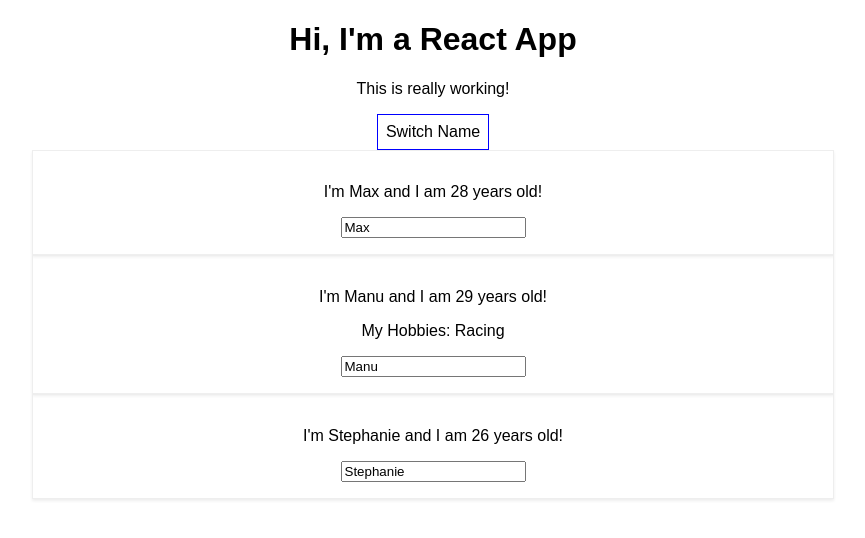
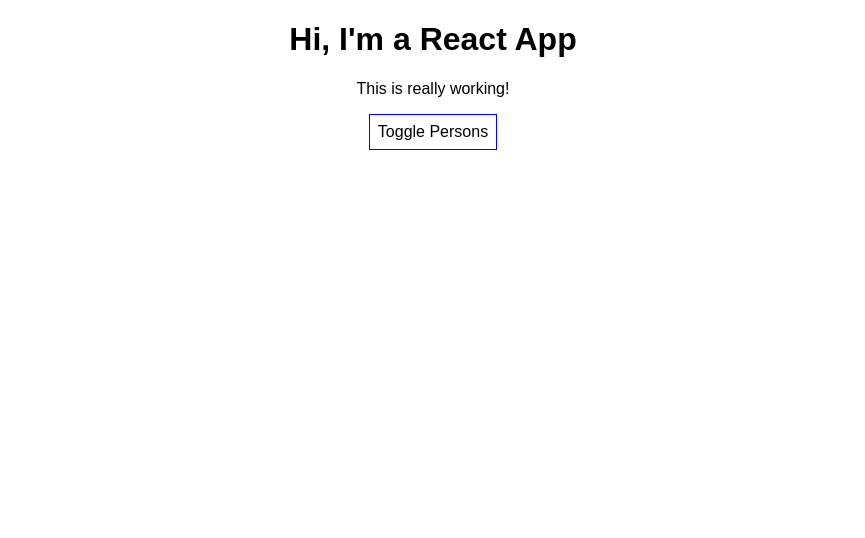
Before and after one commit to egeriicw/react-complete-guide, a React (Create React App) app: page / in a window 1280 px wide. Shown: the top 538 px of the page, without its empty margins (207-1072 px from the left). Built offline with nearby package versions, Linux system fonts and the light colour scheme.

Commit message:
Rendering Content Conditionally

```diff
--- a/src/App.js
+++ b/src/App.js
@@ -9,7 +9,8 @@
       {name: "Manu", age: 29},
       {name: "Stephanie", age: 26}
     ],
-    otherState: "Some other value"
+    otherState: "Some other value",
+    showPersons: false,
   }
 
   switchNameHandler = (newName) => {
@@ -33,6 +34,12 @@
     })
   }
 
+  togglePersonsHandler = () => {
+    const doesShow = this.state.showPersons;
+    this.setState({showPersons: !doesShow});
+  }
+
+
   render() {
     const style = {
       backgroundColor: "white",
@@ -49,7 +56,9 @@
         {/* This method of data binding may be inefficient. */}
         <button
           style={style}
-          onClick={() => this.switchNameHandler("Maxamillion")}>Switch Name</button>
+          onClick={this.togglePersonsHandler}>Toggle Persons</button>
+        {this.state.showPersons === true ?
+          <div>
           <Person
             name={this.state.persons[0].name}
             age={this.state.persons[0].age} />
@@ -61,6 +70,8 @@
           <Person
             name={this.state.persons[2].name}
             age={this.state.persons[2].age} />
+        </div> : null
+        }
       </div>
     );
   }
```
Lines whose indentation alone changed are shown as unchanged.
